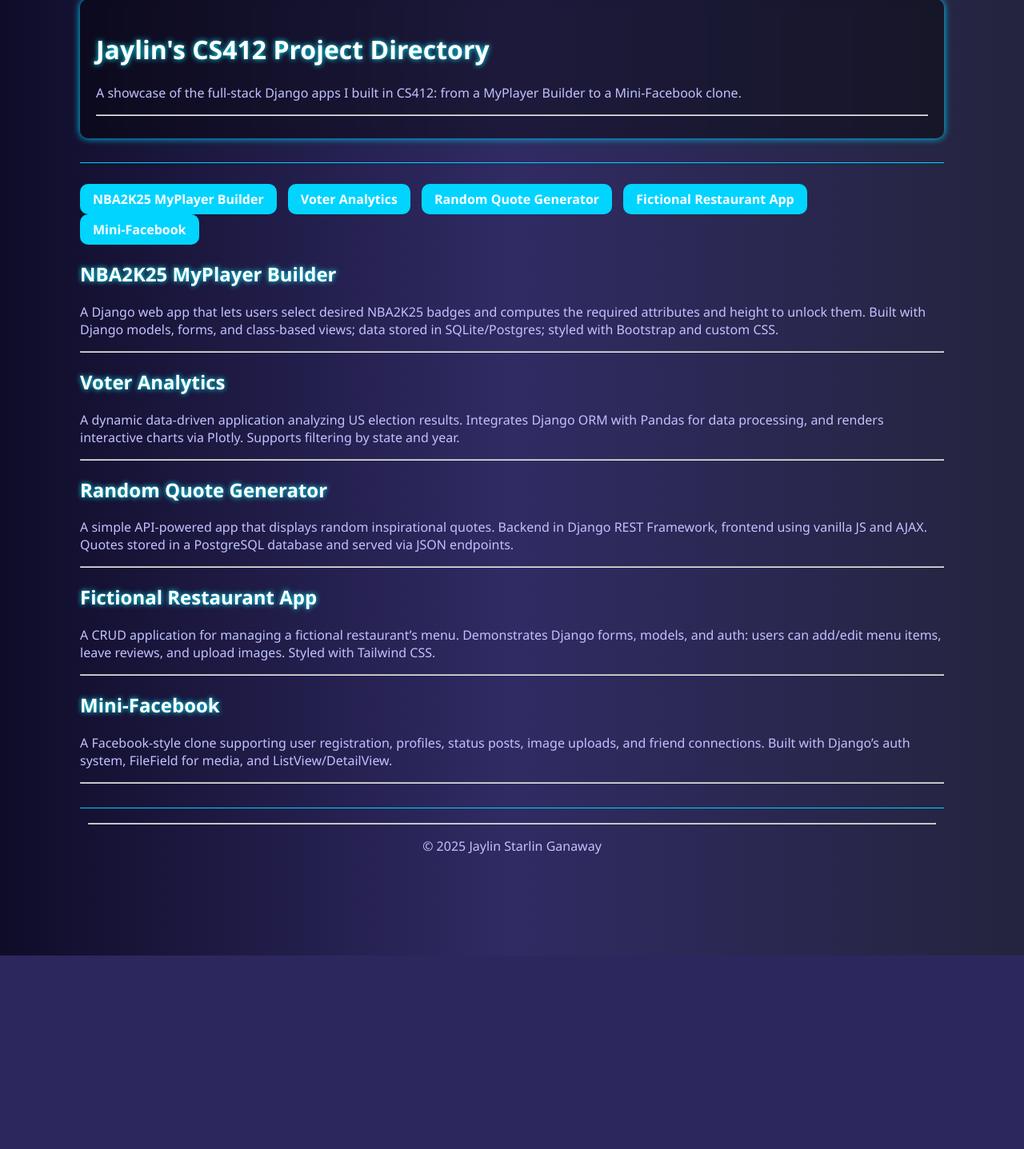
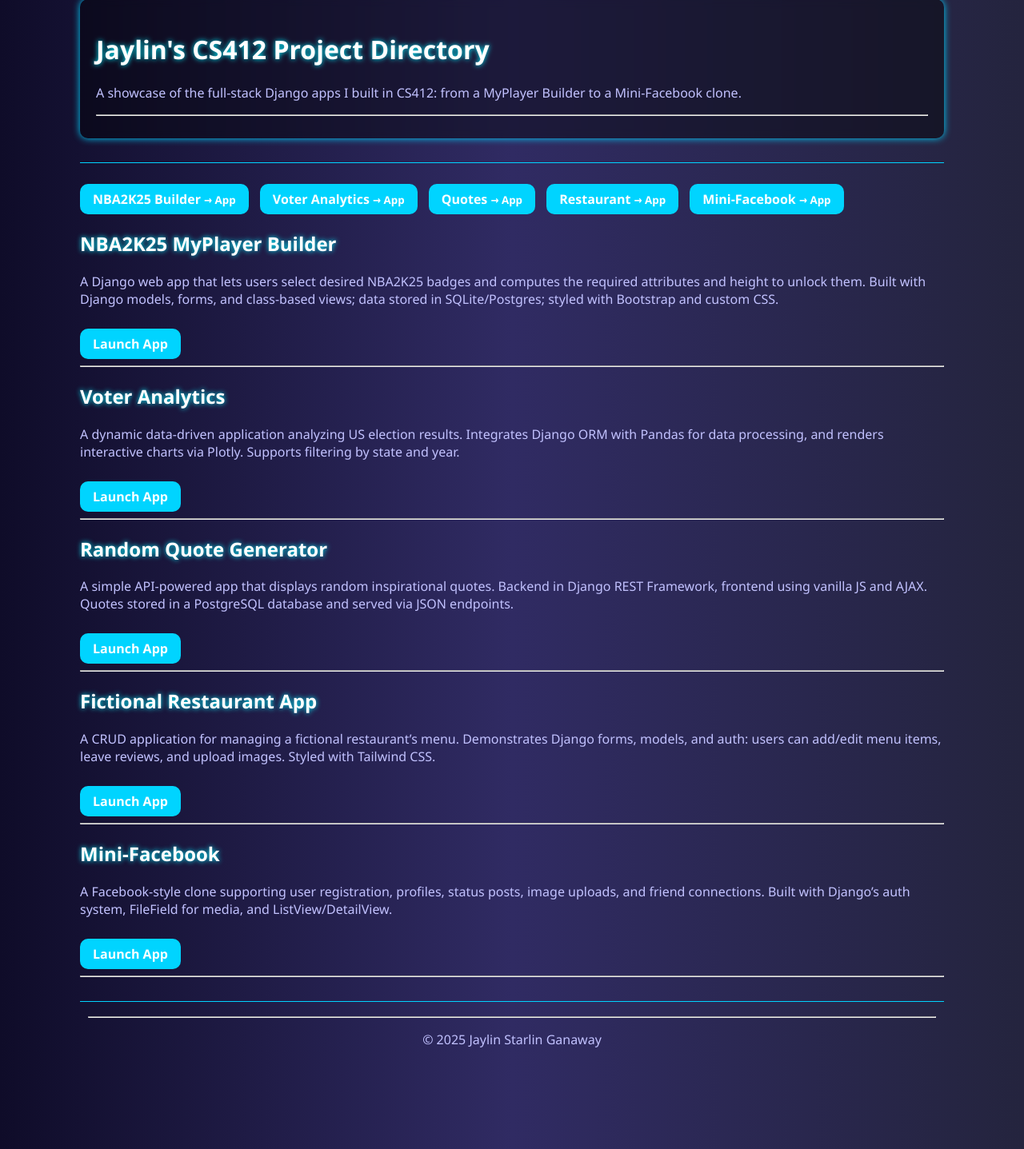
Before and after one commit to JaStaGa/JSG-Website-Directory, a Django app: page / in a window 1280 px wide. Shown: the part 101-1538 px from the top of the page at 80% size. Before the commit the page ends 1296 px from the top, so only its background shows below. Run offline with Django 5.2, Linux system fonts and the light colour scheme.

Commit message:
more edits to directory

```diff
--- a/directory/templates/directory/base.html
+++ b/directory/templates/directory/base.html
@@ -16,11 +16,11 @@
 
   <nav>
     <ul>
-      <li><a href="{% url 'project' %}">NBA2K25 MyPlayer Builder</a></li>
-      <li><a href="{% url 'voter_analytics' %}">Voter Analytics</a></li>
-      <li><a href="{% url 'quotes' %}">Random Quote Generator</a></li>
-      <li><a href="{% url 'restaurants' %}">Fictional Restaurant App</a></li>
-      <li><a href="{% url 'mini_fb' %}">Mini-Facebook</a></li>
+      <li><a href="{% url 'project' %}">NBA2K25 Builder <small>&#8594; App</small></a></li>
+      <li><a href="{% url 'voter_analytics' %}">Voter Analytics <small>&#8594; App</small></a></li>
+      <li><a href="{% url 'quotes' %}">Quotes <small>&#8594; App</small></a></li>
+      <li><a href="{% url 'restaurants' %}">Restaurant <small>&#8594; App</small></a></li>
+      <li><a href="{% url 'mini_fb' %}">Mini-Facebook <small>&#8594; App</small></a></li>
     </ul>
   </nav>
 
@@ -35,6 +35,7 @@
         Django models, forms, and class-based views; data stored in SQLite/Postgres;
         styled with Bootstrap and custom CSS.
       </p>
+      <a href="{% url 'project' %}" class="project-launch">Launch App</a>
     </section>
 
     <hr>
@@ -46,6 +47,7 @@
         Integrates Django ORM with Pandas for data processing, and renders
         interactive charts via Plotly. Supports filtering by state and year.
       </p>
+      <a href="{% url 'voter_analytics' %}" class="project-launch">Launch App</a>
     </section>
 
     <hr>
@@ -57,6 +59,7 @@
         Backend in Django REST Framework, frontend using vanilla JS and AJAX.
         Quotes stored in a PostgreSQL database and served via JSON endpoints.
       </p>
+      <a href="{% url 'quotes' %}" class="project-launch">Launch App</a>
     </section>
 
     <hr>
@@ -68,6 +71,7 @@
         Demonstrates Django forms, models, and auth: users can add/edit
         menu items, leave reviews, and upload images. Styled with Tailwind CSS.
       </p>
+      <a href="{% url 'restaurants' %}" class="project-launch">Launch App</a>
     </section>
 
     <hr>
@@ -79,6 +83,7 @@
         status posts, image uploads, and friend connections. Built with
         Django’s auth system, FileField for media, and ListView/DetailView.
       </p>
+      <a href="{% url 'mini_fb' %}" class="project-launch">Launch App</a>
     </section>
 
     <hr>
--- a/static/styles-mini-fb.css
+++ b/static/styles-mini-fb.css
@@ -21,10 +21,11 @@ table {
     max-width: 1000px;
     margin-left: 25px;
     border-collapse: collapse;
-  text-decoration:none;
+    text-decoration: none;
 }
 
-a:link, a:visited {
+a:link,
+a:visited {
     color: #ffffff;
     background-color: #00d4ff;
     text-decoration: none;
@@ -35,16 +36,24 @@ a:link, a:visited {
     font-weight: bold;
     transition: background-color 0.3s ease;
 }
+
 a:hover {
     background-color: #08a4c9;
 }
 
-ul, li {
+ul,
+li {
     padding: 0;
     list-style-type: none;
 }
 
-h1, h2, h3, h4, h5, h6, strong {
+h1,
+h2,
+h3,
+h4,
+h5,
+h6,
+strong {
     color: #ffffff;
     text-shadow: 0 0 6px #00f0ff;
 }
@@ -82,7 +91,9 @@ main {
     margin: 20px auto;
 }
 
-.grid-container, .status-messages, .news-feed {
+.grid-container,
+.status-messages,
+.news-feed {
     background: rgba(255, 255, 255, 0.05);
     backdrop-filter: blur(4px);
     box-shadow: 0 0 10px #00d4ff88;
@@ -118,14 +129,16 @@ profile.featured {
     padding-bottom: 40px;
 }
 
-profile img, profile.featured img {
+profile img,
+profile.featured img {
     width: 100%;
     max-width: 300px;
     border: 4px solid #00d4ff;
     border-radius: 12px;
 }
 
-status_message, newsfeed_item {
+status_message,
+newsfeed_item {
     background-color: rgba(255, 255, 255, 0.08);
     color: #ffffff;
     padding: 15px;
@@ -134,7 +147,8 @@ status_message, newsfeed_item {
     box-shadow: 0 0 8px #00d4ff66;
 }
 
-status_message img, .newsfeed_large_image img {
+status_message img,
+.newsfeed_large_image img {
     max-width: 200px;
     border: 3px solid #00d4ff;
     border-radius: 10px;
@@ -184,8 +198,25 @@ input[type=submit] {
     font-weight: bold;
     transition: background-color 0.3s ease;
 }
+
 input[type=submit]:hover {
     background-color: #08a4c9;
+}
+
+.project-launch {
+    background: #00d4ff;
+    color: #000;
+    padding: 10px 16px;
+    border-radius: 8px;
+    font-weight: bold;
+    text-decoration: none;
+    display: inline-block;
+    margin-top: 10px;
+    transition: background 0.3s ease;
+}
+
+.project-launch:hover {
+    background: #08a4c9;
 }
 
 /* Responsive grid behavior */
@@ -194,21 +225,26 @@ input[type=submit]:hover {
         grid-template-columns: repeat(4, 1fr);
     }
 }
+
 @media screen and (max-width: 800px) {
     .grid-container {
         grid-template-columns: repeat(3, 1fr);
     }
 }
+
 @media screen and (max-width: 600px) {
     .grid-container {
         grid-template-columns: repeat(2, 1fr);
     }
 }
+
 @media screen and (max-width: 400px) {
     .grid-container {
         grid-template-columns: 1fr;
     }
-    profile, profile.featured {
+
+    profile,
+    profile.featured {
         display: block;
         margin: 0 20px;
     }
```
Lines whose indentation alone changed are shown as unchanged.
